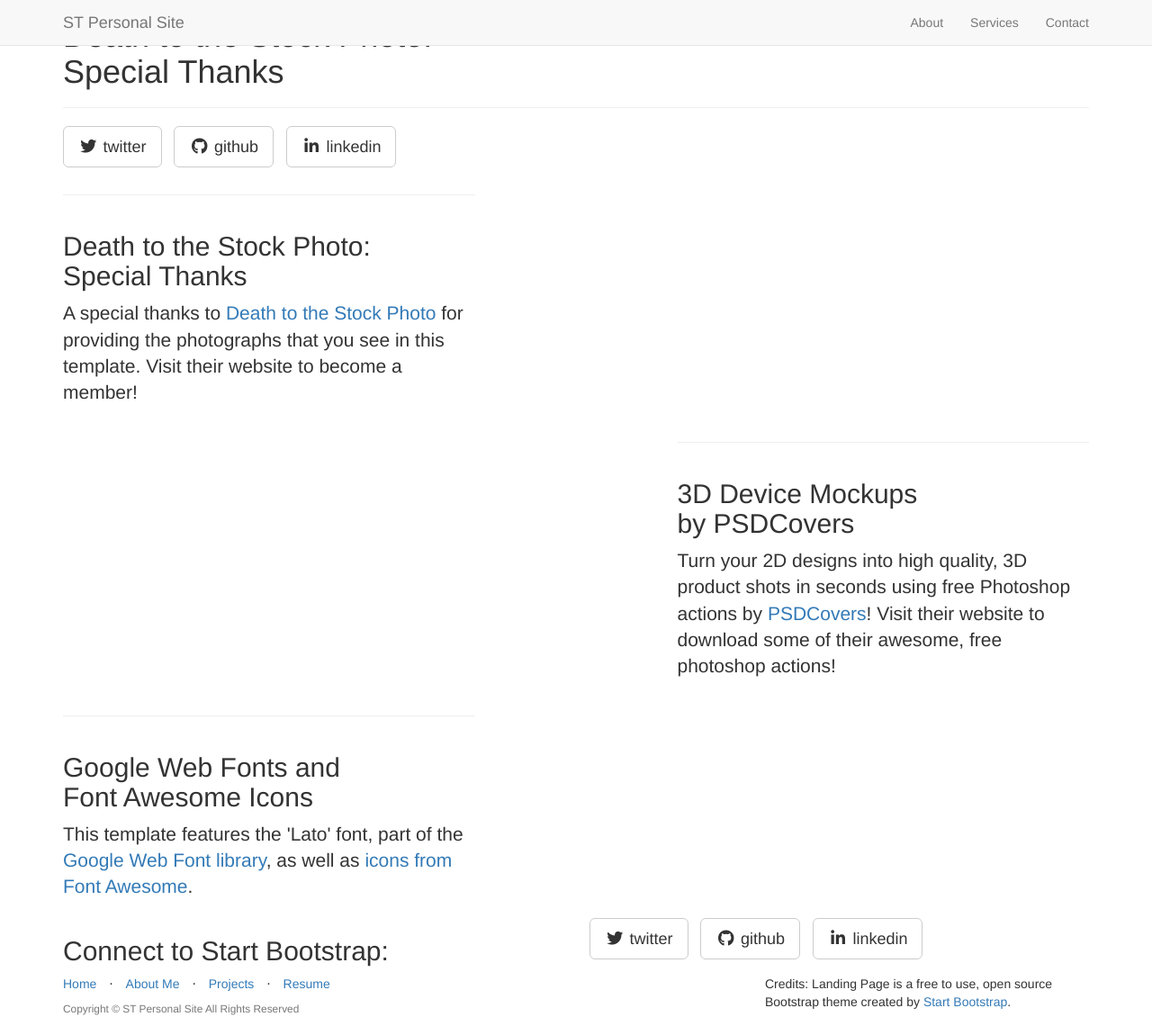
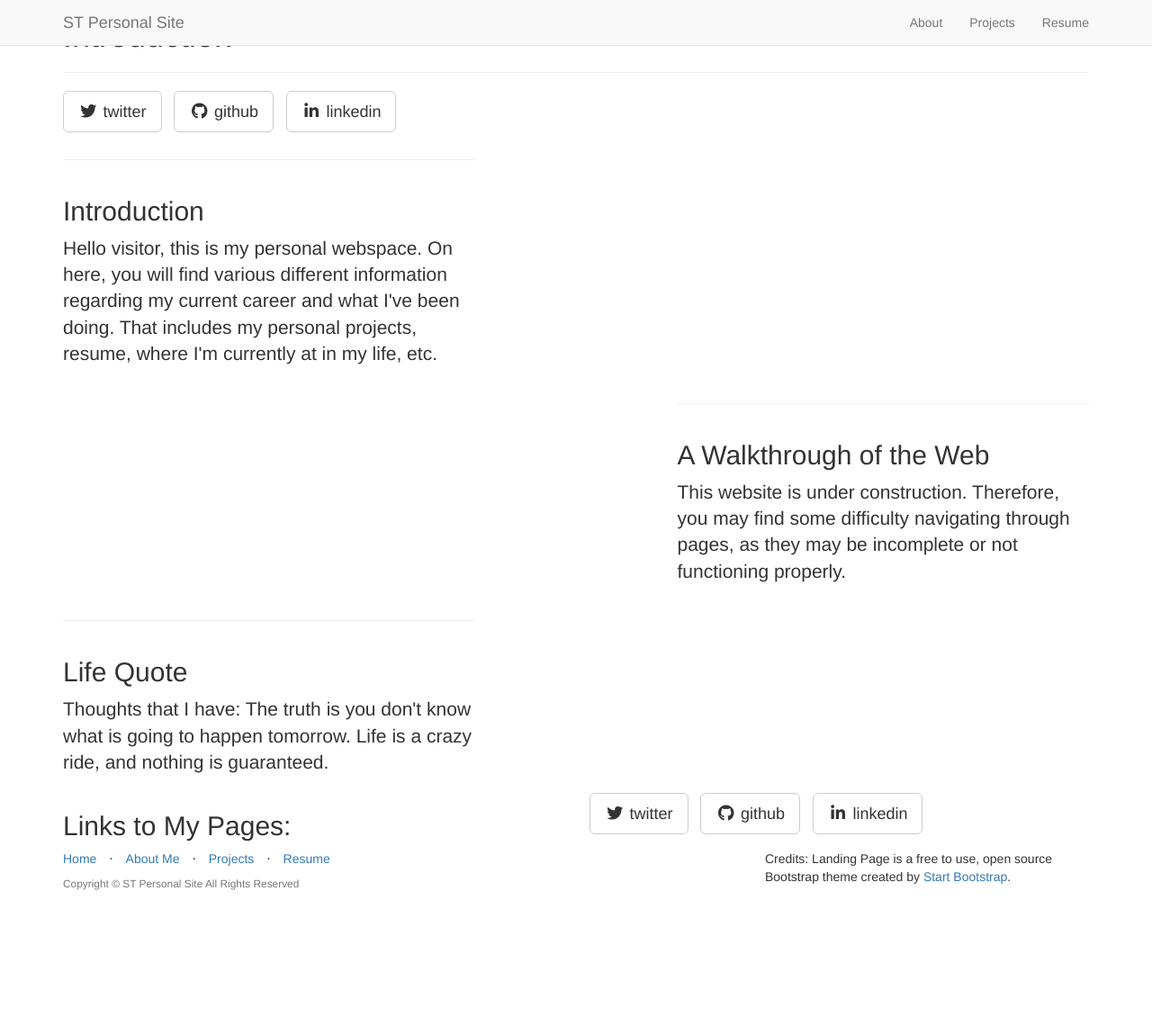
Before and after one commit to steventang2013/steventang2013.github.io, a Jekyll site: the page built from _posts/2014-09-21-services-1.markdown, in a window 1280 px wide and 1140 px high. Shown: the whole window at 90% size. Built offline with Jekyll 4.4.1, drawn with Linux system fonts in a browser that asks for light colours; nearby versions of some CDN libraries; library files that are not in the unit come from our copies.

```diff
--- a/_includes/contact.html
+++ b/_includes/contact.html
@@ -4,7 +4,7 @@
 
         <div class="row">
             <div class="col-lg-6">
-                <h2>Connect to Start Bootstrap:</h2>
+                <h2>Links to My Pages:</h2>
             </div>
             <div class="col-lg-6">
                 <ul class="list-inline banner-social-buttons">
--- a/_includes/header.html
+++ b/_includes/header.html
@@ -15,13 +15,13 @@
         <div class="collapse navbar-collapse" id="bs-example-navbar-collapse-1">
             <ul class="nav navbar-nav navbar-right">
                 <li>
-                    <a href="#">About</a>
+                    <a href="/about/">About</a>
                 </li>
                 <li>
-                    <a href="#">Services</a>
+                    <a href="/projects/">Projects</a>
                 </li>
                 <li>
-                    <a href="#">Contact</a>
+                    <a href="/resume/">Resume</a>
                 </li>
             </ul>
         </div>
--- a/_posts/2014-09-21-services-1.markdown
+++ b/_posts/2014-09-21-services-1.markdown
@@ -2,11 +2,11 @@
 layout: default
 img: ipad.png
 category: Services
-title: Death to the Stock Photo:<br>Special Thanks
+title: Introduction
 description: |
-  <p class="lead">A special thanks to <a target="_blank"
-  href="http://join.deathtothestockphoto.com/">Death to the Stock
-  Photo</a> for providing the photographs that you see in this template.
-  Visit their website to become a member!</p>
+  <p class="lead">Hello visitor, this is my personal webspace. On here,
+  you will find various different information regarding my current career
+  and what I've been doing. That includes my personal projects, resume,
+  where I'm currently at in my life, etc. </p>
 
 ---
--- /dev/null
+++ b/about/aboutme.html
@@ -0,0 +1,4 @@
+---
+layout: default
+title: About Me
+---
--- a/index.html
+++ b/index.html
@@ -1,5 +1,5 @@
 ---
 layout: default
-title: Steven Tang Website
+title: Steven Tang WebSpace
 subTitle: What you Imagine is Reality
 ---
--- /dev/null
+++ b/projects/projects.html
@@ -0,0 +1,4 @@
+---
+layout: default
+title: Personal Projects
+---
--- /dev/null
+++ b/resume/resume.html
@@ -0,0 +1,4 @@
+---
+layout: default
+title: Resume
+---
```
Also changed, not shown: _posts/2014-09-22-services-2.markdown (+4 -6 lines), _posts/2014-09-23-services-3.markdown (+3 -6 lines).
